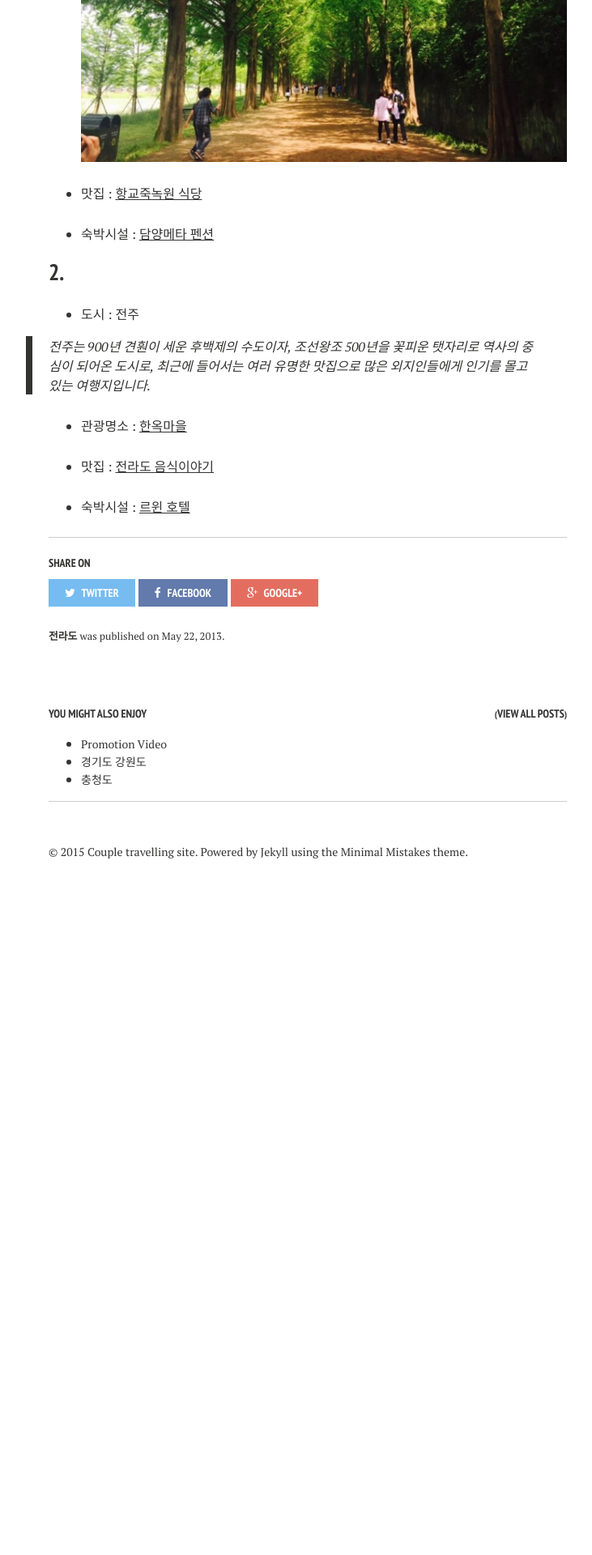
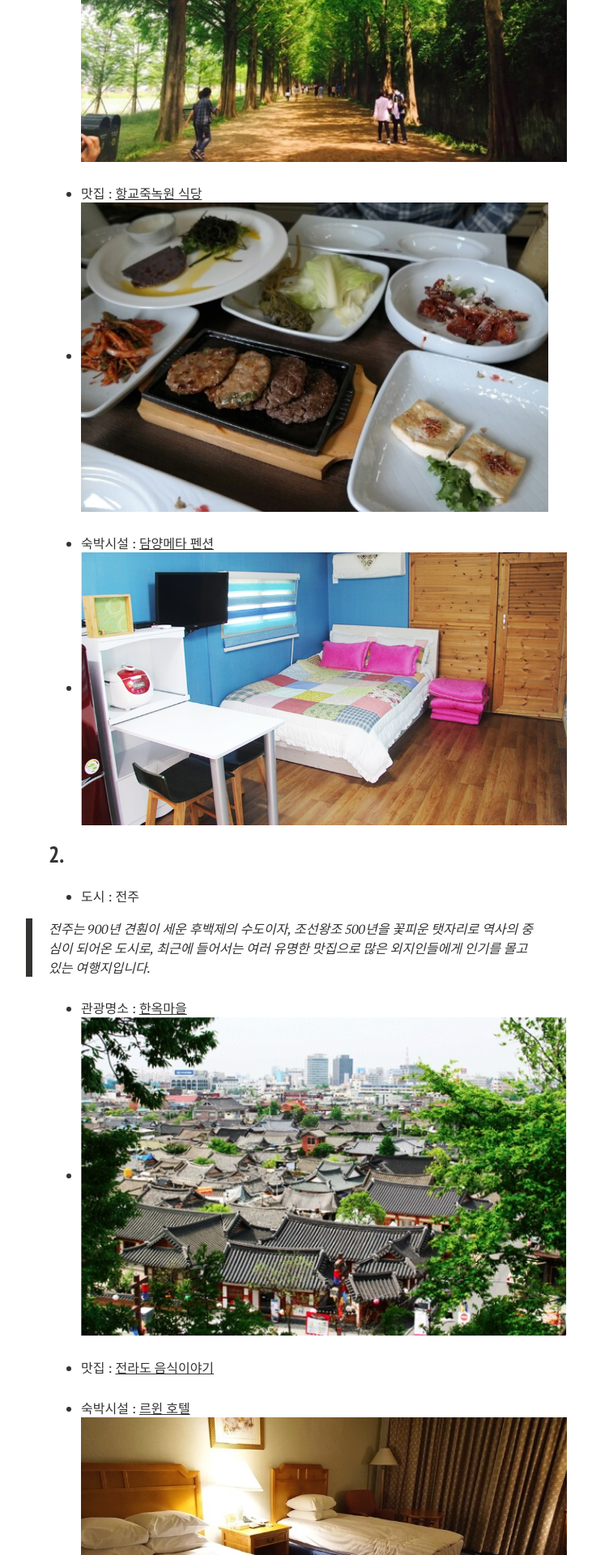
Before and after one commit to shinojin/shinojin.github.com, a Jekyll site: the page built from _posts/2013-05-22-sample-post-images.md, in a window 1280 px wide. Shown: the part 607-2527 px from the top of the page at 81% size, without its empty margins (260-991 px from the left). Built offline with Jekyll 4.4.1, drawn with Linux system fonts in a browser that asks for light colours; nearby versions of some CDN libraries; before the commit the page ends 1717 px from its top, so only the background shows below that.

Commit message:
Update 2013-05-22-sample-post-images.md

```diff
--- a/_posts/2013-05-22-sample-post-images.md
+++ b/_posts/2013-05-22-sample-post-images.md
@@ -15,8 +15,10 @@ comments: true
 - ![메타세쿼이아 길](https://github.com/shinojin/shinojin.github.com/blob/master/images/damgyang-metasq-gil.jpg?raw=true)
 
 - 맛집 : [항교죽녹원 식당](http://blog.naver.com/orangealive/220295231574)
+- ![항교죽녹원 식당](https://github.com/shinojin/shinojin.github.com/blob/master/images/damyanghanggyozukdocwon.jpg?raw=true)
 
 - 숙박시설 : [담양메타 펜션](http://metastory.co.kr)
+- ![담양메타 펜션](https://github.com/shinojin/shinojin.github.com/blob/master/images/jj-damgyang%20meta.jpg?raw=true)
 
 
 
@@ -26,7 +28,9 @@ comments: true
 > 전주는 900년 견훤이 세운 후백제의 수도이자, 조선왕조 500년을 꽃피운 탯자리로 역사의 중심이 되어온 도시로, 최근에 들어서는 여러 유명한 맛집으로 많은 외지인들에게 인기를 몰고 있는 여행지입니다.
 
 - 관광명소 : [한옥마을](hanok.jeonju.go.kr)
+- ![한옥마을](https://github.com/shinojin/shinojin.github.com/blob/master/images/jj-hanoktown.jpg?raw=true)
 
 - 맛집 : [전라도 음식이야기](www.jfoodstory.com)
 
 - 숙박시설 : [르윈 호텔](http://hotellewin.com/)
+- ![르윈 호텔](https://github.com/shinojin/shinojin.github.com/blob/master/images/jj-rwin.jpg?raw=true)
```
